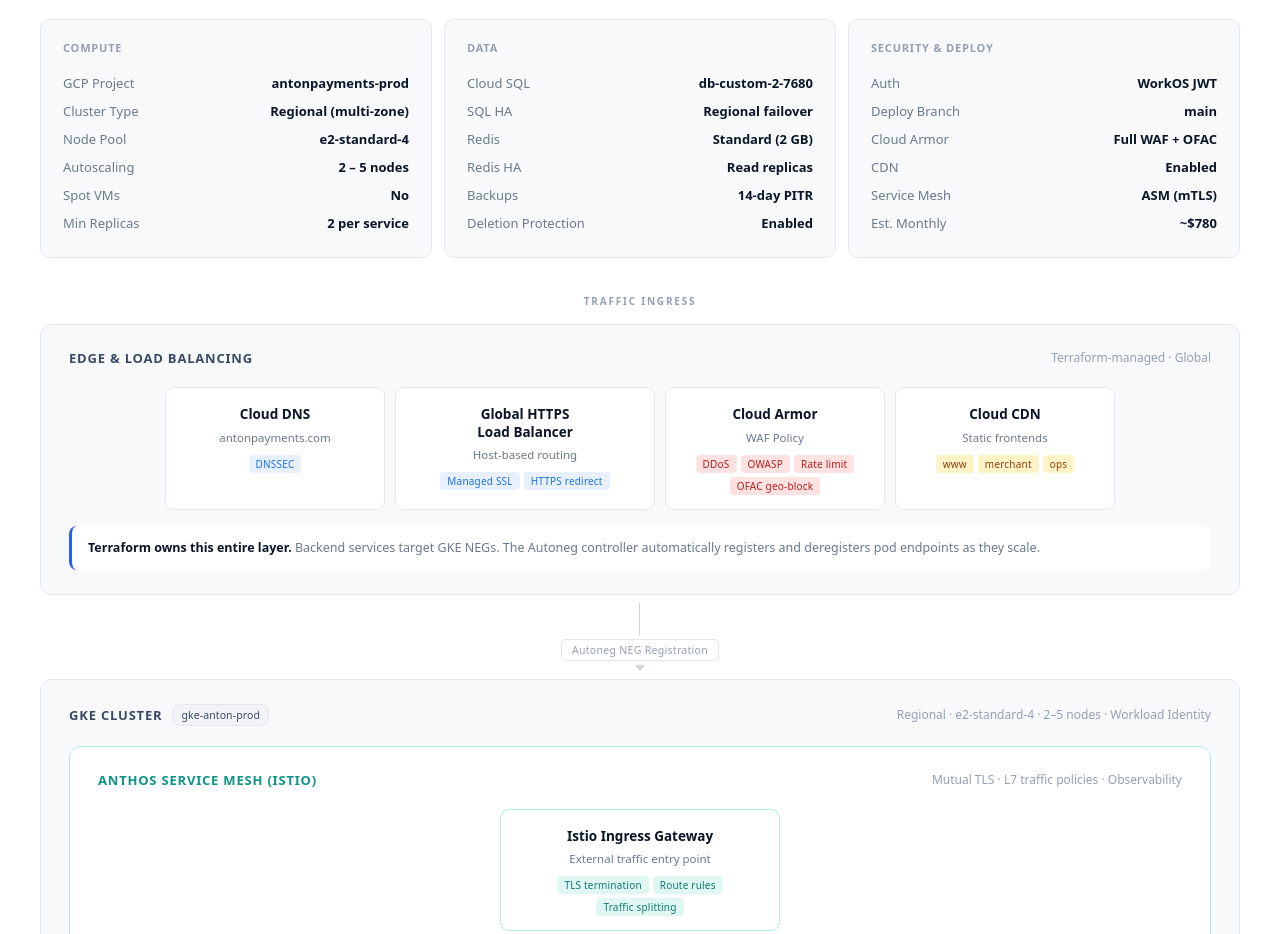
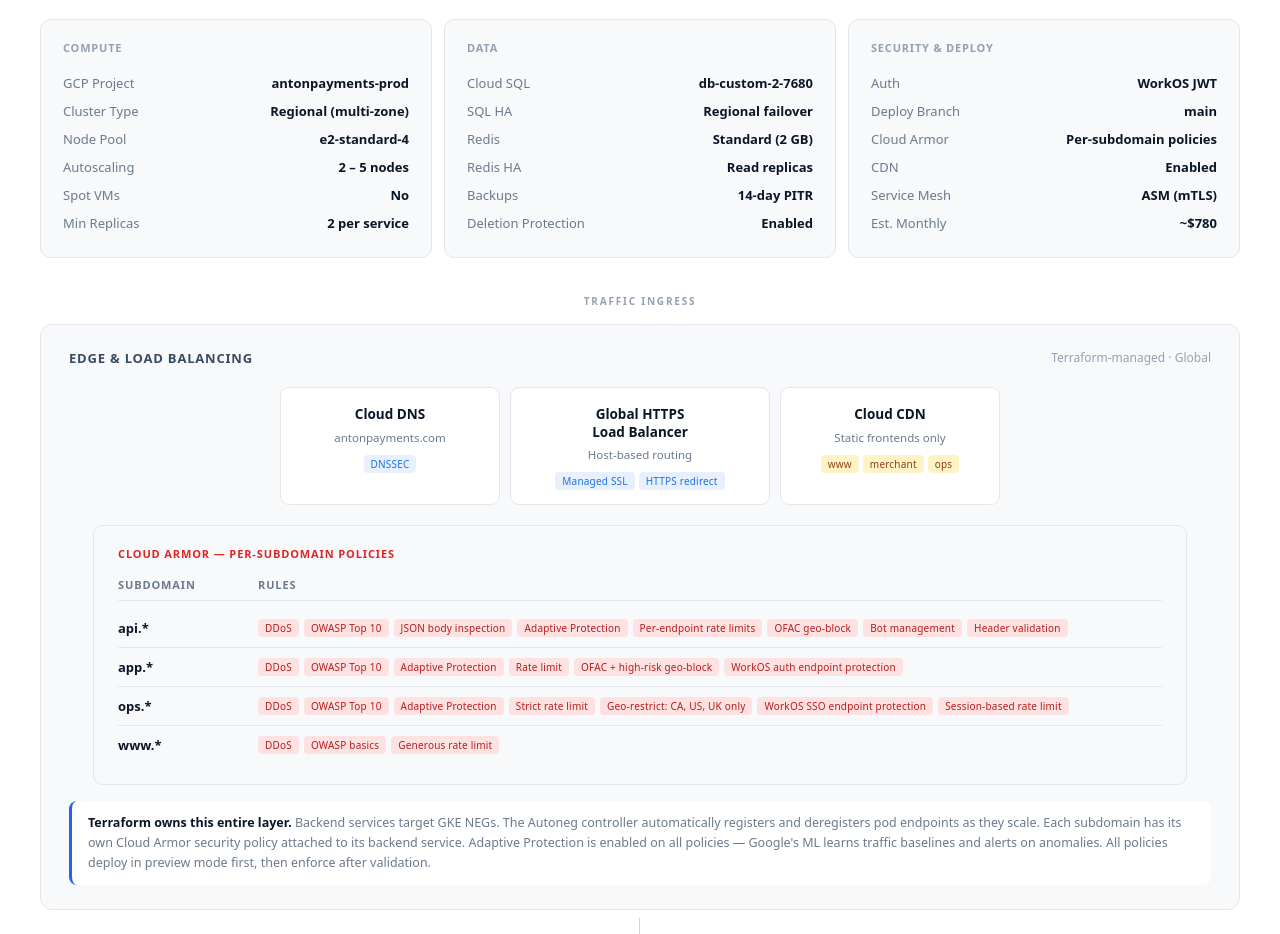
Before and after one commit to Anton-Payments/infra-page, a plain HTML site: page index.html in a window 1280 px wide. Shown: the part 300-1234 px from the top of the page. Drawn offline with Linux system fonts and the light colour scheme; a web font is replaced by a local one.

Commit message:
v1.1: Per-subdomain Cloud Armor policies, WorkOS auth protection, geo-restrictions

```diff
--- a/index.html
+++ b/index.html
@@ -382,7 +382,7 @@
         <span class="badge badge-gcp"><img src="https://www.vectorlogo.zone/logos/google_cloud/google_cloud-icon.svg" alt="GCP">Google Cloud</span>
         <span class="badge badge-tf"><img src="https://www.vectorlogo.zone/logos/terraformio/terraformio-icon.svg" alt="Terraform">Terraform + Helm</span>
       </div>
-      <span class="header-version">Version 1.0 &middot; March 2026</span>
+      <span class="header-version">Version 1.1 &middot; March 2026</span>
     </div>
   </header>
 
@@ -440,7 +440,7 @@
           <div class="spec-card-title">Security &amp; Deploy</div>
           <div class="spec-row"><span class="spec-key">Auth</span><span class="spec-val">WorkOS JWT</span></div>
           <div class="spec-row"><span class="spec-key">Deploy Branch</span><span class="spec-val">main</span></div>
-          <div class="spec-row"><span class="spec-key">Cloud Armor</span><span class="spec-val">Full WAF + OFAC</span></div>
+          <div class="spec-row"><span class="spec-key">Cloud Armor</span><span class="spec-val">Per-subdomain policies</span></div>
           <div class="spec-row"><span class="spec-key">CDN</span><span class="spec-val">Enabled</span></div>
           <div class="spec-row"><span class="spec-key">Service Mesh</span><span class="spec-val">ASM (mTLS)</span></div>
           <div class="spec-row"><span class="spec-key">Est. Monthly</span><span class="spec-val">~$780</span></div>
@@ -471,7 +471,7 @@
           <div class="spec-card-title">Security &amp; Deploy</div>
           <div class="spec-row"><span class="spec-key">Auth</span><span class="spec-val">WorkOS JWT</span></div>
           <div class="spec-row"><span class="spec-key">Deploy Branch</span><span class="spec-val">develop</span></div>
-          <div class="spec-row"><span class="spec-key">Cloud Armor</span><span class="spec-val">Basic WAF</span></div>
+          <div class="spec-row"><span class="spec-key">Cloud Armor</span><span class="spec-val">Per-subdomain policies</span></div>
           <div class="spec-row"><span class="spec-key">CDN</span><span class="spec-val">Disabled</span></div>
           <div class="spec-row"><span class="spec-key">Service Mesh</span><span class="spec-val">ASM (mTLS)</span></div>
           <div class="spec-row"><span class="spec-key">Est. Monthly</span><span class="spec-val">~$262</span></div>
@@ -502,7 +502,7 @@
           <div class="spec-card-title">Security &amp; Deploy</div>
           <div class="spec-row"><span class="spec-key">Auth</span><span class="spec-val">WorkOS JWT</span></div>
           <div class="spec-row"><span class="spec-key">Deploy Branch</span><span class="spec-val">main</span></div>
-          <div class="spec-row"><span class="spec-key">Cloud Armor</span><span class="spec-val">Full WAF + OFAC</span></div>
+          <div class="spec-row"><span class="spec-key">Cloud Armor</span><span class="spec-val">Per-subdomain policies</span></div>
           <div class="spec-row"><span class="spec-key">CDN</span><span class="spec-val">Enabled</span></div>
           <div class="spec-row"><span class="spec-key">Service Mesh</span><span class="spec-val">ASM (mTLS)</span></div>
           <div class="spec-row"><span class="spec-key">Est. Monthly</span><span class="spec-val">~$200</span></div>
@@ -542,19 +542,8 @@
         </div>
 
         <div class="svc">
-          <div class="svc-name">Cloud Armor</div>
-          <div class="svc-detail">WAF Policy</div>
-          <div class="svc-tags">
-            <span class="tag tag-red">DDoS</span>
-            <span class="tag tag-red">OWASP</span>
-            <span class="tag tag-red">Rate limit</span>
-            <span class="tag tag-red">OFAC geo-block</span>
-          </div>
-        </div>
-
-        <div class="svc">
           <div class="svc-name">Cloud CDN</div>
-          <div class="svc-detail">Static frontends</div>
+          <div class="svc-detail">Static frontends only</div>
           <div class="svc-tags">
             <span class="tag tag-orange">www</span>
             <span class="tag tag-orange">merchant</span>
@@ -562,8 +551,66 @@
           </div>
         </div>
       </div>
+
+      <!-- Cloud Armor per-subdomain policies -->
+      <div style="margin: 20px 24px 0; padding: 20px 24px; background: var(--bg-secondary); border: 1px solid var(--border-subtle); border-radius: 10px;">
+        <div style="font-size: 11px; font-weight: 600; text-transform: uppercase; letter-spacing: 0.08em; color: var(--accent-red); margin-bottom: 16px;">Cloud Armor — Per-Subdomain Policies</div>
+        <div style="display: flex; align-items: flex-start; font-size: 11px; font-weight: 600; text-transform: uppercase; letter-spacing: 0.08em; color: var(--text-tertiary); margin-bottom: 8px; padding-bottom: 8px; border-bottom: 1px solid var(--border-subtle);">
+          <span style="flex: 0 0 140px;">Subdomain</span>
+          <span style="flex: 1;">Rules</span>
+        </div>
+
+        <div style="display: flex; align-items: flex-start; padding: 10px 0; border-bottom: 1px solid var(--border-subtle);">
+          <span style="flex: 0 0 140px; font-size: 13px; font-weight: 600; color: var(--text-primary);">api.*</span>
+          <div style="flex: 1; display: flex; flex-wrap: wrap; gap: 5px;">
+            <span class="tag tag-red">DDoS</span>
+            <span class="tag tag-red">OWASP Top 10</span>
+            <span class="tag tag-red">JSON body inspection</span>
+            <span class="tag tag-red">Adaptive Protection</span>
+            <span class="tag tag-red">Per-endpoint rate limits</span>
+            <span class="tag tag-red">OFAC geo-block</span>
+            <span class="tag tag-red">Bot management</span>
+            <span class="tag tag-red">Header validation</span>
+          </div>
+        </div>
+
+        <div style="display: flex; align-items: flex-start; padding: 10px 0; border-bottom: 1px solid var(--border-subtle);">
+          <span style="flex: 0 0 140px; font-size: 13px; font-weight: 600; color: var(--text-primary);">app.*</span>
+          <div style="flex: 1; display: flex; flex-wrap: wrap; gap: 5px;">
+            <span class="tag tag-red">DDoS</span>
+            <span class="tag tag-red">OWASP Top 10</span>
+            <span class="tag tag-red">Adaptive Protection</span>
+            <span class="tag tag-red">Rate limit</span>
+            <span class="tag tag-red">OFAC + high-risk geo-block</span>
+            <span class="tag tag-red">WorkOS auth endpoint protection</span>
+          </div>
+        </div>
+
+        <div style="display: flex; align-items: flex-start; padding: 10px 0; border-bottom: 1px solid var(--border-subtle);">
+          <span style="flex: 0 0 140px; font-size: 13px; font-weight: 600; color: var(--text-primary);">ops.*</span>
+          <div style="flex: 1; display: flex; flex-wrap: wrap; gap: 5px;">
+            <span class="tag tag-red">DDoS</span>
+            <span class="tag tag-red">OWASP Top 10</span>
+            <span class="tag tag-red">Adaptive Protection</span>
+            <span class="tag tag-red">Strict rate limit</span>
+            <span class="tag tag-red">Geo-restrict: CA, US, UK only</span>
+            <span class="tag tag-red">WorkOS SSO endpoint protection</span>
+            <span class="tag tag-red">Session-based rate limit</span>
+          </div>
+        </div>
+
+        <div style="display: flex; align-items: flex-start; padding: 10px 0;">
+          <span style="flex: 0 0 140px; font-size: 13px; font-weight: 600; color: var(--text-primary);">www.*</span>
+          <div style="flex: 1; display: flex; flex-wrap: wrap; gap: 5px;">
+            <span class="tag tag-red">DDoS</span>
+            <span class="tag tag-red">OWASP basics</span>
+            <span class="tag tag-red">Generous rate limit</span>
+          </div>
+        </div>
+      </div>
+
       <div class="tier-note">
-        <strong>Terraform owns this entire layer.</strong> Backend services target GKE NEGs. The Autoneg controller automatically registers and deregisters pod endpoints as they scale.
+        <strong>Terraform owns this entire layer.</strong> Backend services target GKE NEGs. The Autoneg controller automatically registers and deregisters pod endpoints as they scale. Each subdomain has its own Cloud Armor security policy attached to its backend service. Adaptive Protection is enabled on all policies — Google's ML learns traffic baselines and alerts on anomalies. All policies deploy in preview mode first, then enforce after validation.
       </div>
     </div>
 
@@ -885,7 +932,7 @@
   </div>
 
   <div class="footer">
-    Anton Payments &middot; Confidential &middot; Infrastructure Architecture v1.0<br>
+    Anton Payments &middot; Confidential &middot; Infrastructure Architecture v1.1<br>
     3 isolated GCP projects &middot; ~$1,242 / month total across all environments
   </div>
 
```
